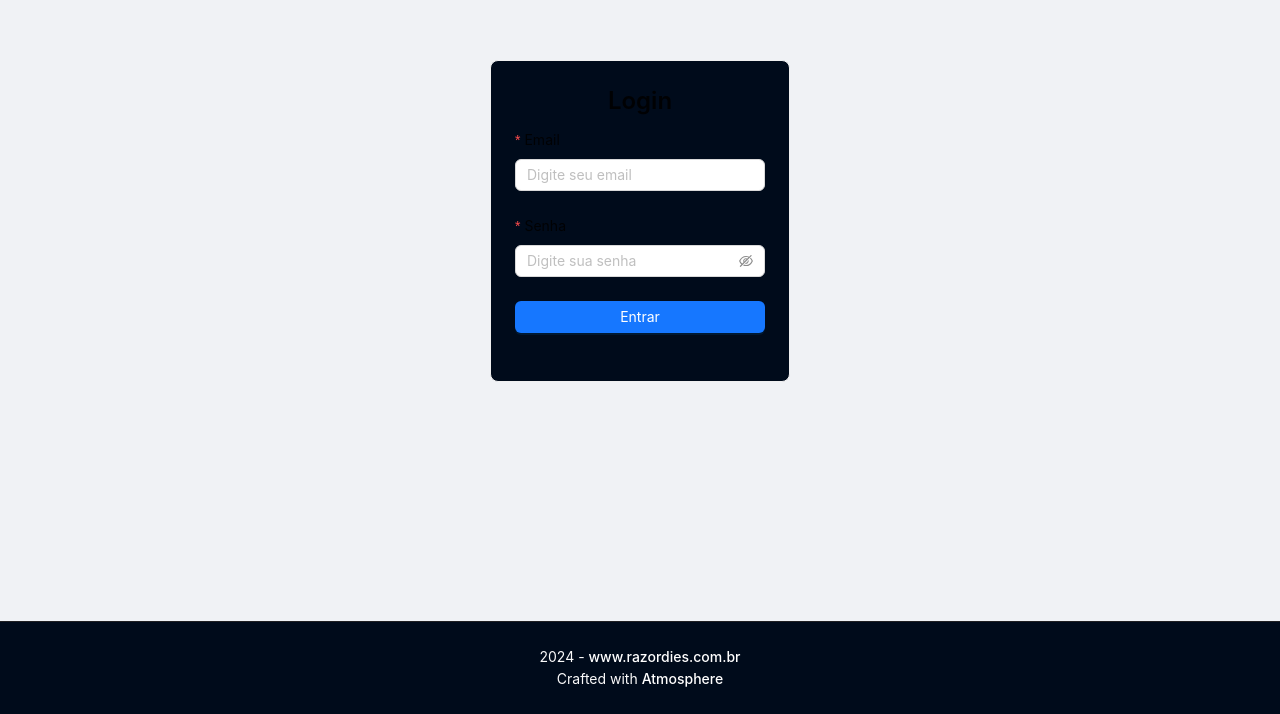
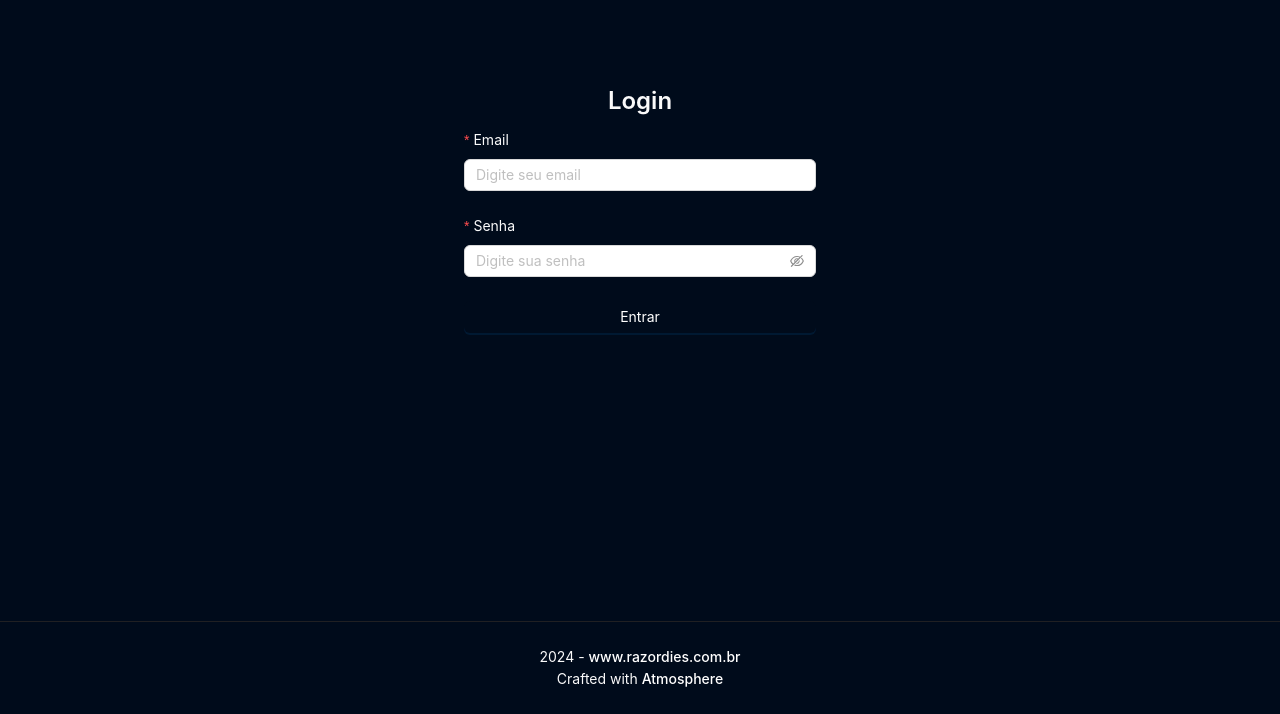
Before and after one commit to micaelvitor/mymini, a React (Vite) app: page /login in a window 1280 px wide. Shown: the part 173-887 px from the top of the page. Built offline with nearby package versions, Linux system fonts and the light colour scheme.

Commit message:
feature: login

```diff
--- a/src/pages/Login.tsx
+++ b/src/pages/Login.tsx
@@ -1,10 +1,29 @@
 import { Form, Input, Button, Card, Typography } from 'antd';
+import { useNavigate } from 'react-router-dom';
+import { useAuthStore } from '../store/authStore';
+import { useEffect } from 'react';
 
 const { Title } = Typography;
 
 const Login = () => {
+  const login = useAuthStore((state) => state.login);
+  const isAuthenticated = useAuthStore((state) => state.isAuthenticated);
+  const navigate = useNavigate();
+
+  useEffect(() => {
+    if (isAuthenticated) {
+      navigate('/panel');
+    }
+  }, [isAuthenticated, navigate]);
+
   const onFinish = (values: any) => {
-    console.log('Login successful with values:', values);
+    console.log("Auth Store State:", useAuthStore.getState());
+    const success = login(values.email, values.password);
+    if (success) {
+      navigate('/panel');
+    } else {
+      console.log('Email ou senha inválidos');
+    }
   };
 
   const onFinishFailed = (errorInfo: any) => {
@@ -12,8 +31,8 @@ const Login = () => {
   };
 
   return (
-    <div style={{ minHeight: '100vh', display: 'flex', justifyContent: 'center', alignItems: 'center', backgroundColor: '#f0f2f5' }}>
-      <Card style={{ width: 300, textAlign: 'center' }}>
+    <div className="login-page">
+      <Card className="login-card">
         <Title level={3}>Login</Title>
         <Form
           name="login"
@@ -42,7 +61,7 @@ const Login = () => {
           </Form.Item>
 
           <Form.Item>
-            <Button type="primary" htmlType="submit" block>
+            <Button type="primary" htmlType="submit">
               Entrar
             </Button>
           </Form.Item>
--- /dev/null
+++ b/src/store/authStore.ts
@@ -0,0 +1,39 @@
+import { create } from 'zustand';
+import { persist, createJSONStorage } from 'zustand/middleware';
+
+interface AuthState {
+  isAuthenticated: boolean;
+  login: (email: string, password: string) => boolean;
+  logout: () => void;
+}
+
+export const useAuthStore = create<AuthState>()(
+  persist(
+    (set, get) => ({
+      isAuthenticated: false,
+      login: (email, password) => {
+        if (email === 'admin@admin.com.br' && password === 'admin') {
+          set({ isAuthenticated: true });
+          localStorage.setItem('auth-expiration', `${new Date().getTime() + 24 * 60 * 60 * 1000}`);
+          return true;
+        }
+        return false;
+      },
+      logout: () => {
+        set({ isAuthenticated: false });
+        localStorage.removeItem('auth-expiration');
+      },
+    }),
+    {
+      name: 'auth',
+      storage: createJSONStorage(() => localStorage),
+      onRehydrateStorage: () => (state) => {
+        const currentTime = new Date().getTime();
+        const expirationTime = parseInt(localStorage.getItem('auth-expiration') || '0', 10);
+        if (expirationTime < currentTime) {
+          state?.logout();
+        }
+      },
+    }
+  )
+);
--- a/src/styles/global.scss
+++ b/src/styles/global.scss
@@ -147,6 +147,56 @@ body {
     }
 }
 
+.login-page {
+  min-height: 100vh;
+  display: flex;
+  justify-content: center;
+  align-items: center;
+  background-color: $background-color;
+}
+
+.login-page {
+  min-height: 100vh;
+  display: flex;
+  justify-content: center;
+  align-items: center;
+  background-color: $background-color;
+}
+
+.login-card {
+  width: 400px;
+  text-align: center;
+  background-color: $content-background;
+  border-radius: 0;
+  border: none;
+  box-shadow: none;
+
+  .ant-typography {
+    color: $text-color;
+  }
+
+  .ant-form-item-label > label {
+    color: $text-color;
+  }
+
+  .ant-input,
+  .ant-input-password {
+    background-color: #ffffff;
+    color: #000000;
+  }
+
+  .ant-btn-primary {
+    background-color: $background-color;
+    border: none;
+    width: 100%;
+
+    &:hover {
+      background-color: $content-background;
+      border: none;
+    }
+  }
+}
+
 h1, h2, h3, h4, h5, h6 {
   color: $highlight-color;
 }
```
